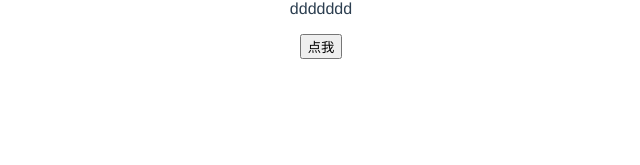
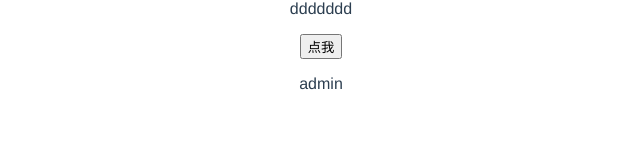
Before and after one commit to ydcun/vue-demo, a Vue app: page /#/name_view in a window 1280 px wide. Shown: the part 122-287 px from the top of the page, without its empty margins (319-959 px from the left). Built offline with nearby package versions, Linux system fonts and the light colour scheme.

Commit message:
使用全局state

```diff
--- a/src/views/email.vue
+++ b/src/views/email.vue
@@ -2,6 +2,7 @@
 	<div>
 		ddddddd
 		<p><button @click="handleClick">点我</button></p>
+		<p>{{ appName }}</p>
 	</div>
 </template>
 
@@ -12,6 +13,11 @@ export default {
 			this.$bus.$emit('on-click', 'hello')
 		}
 	},
+	computed: {
+		appName () {
+			return this.$store.state.appName
+		}
+	},
 	mounted() {
 		console.log(this.$bus)
 	},
```
